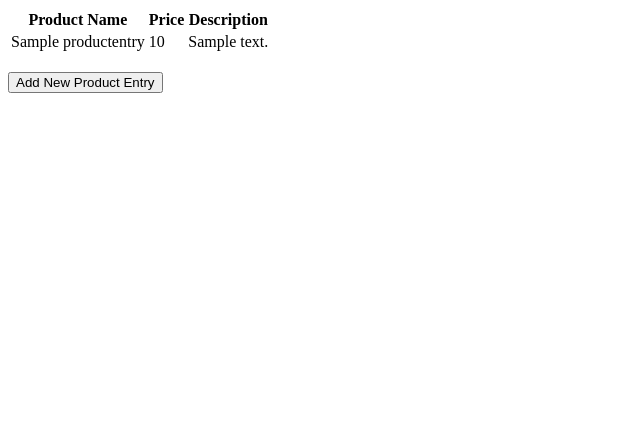
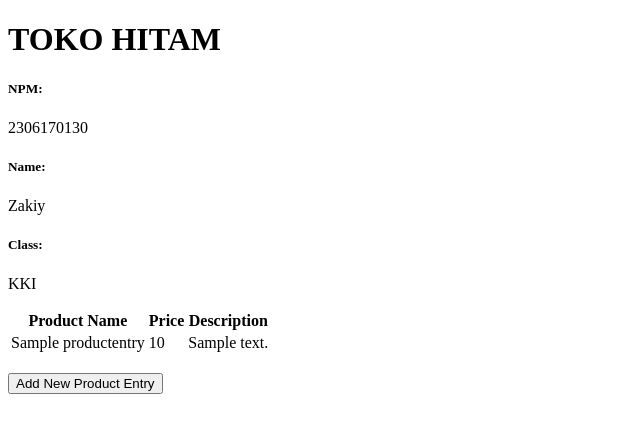
Before and after one commit to ZakiyDaulay/ecommerceproject, a Django app: page / in a window 1280 px wide. Shown: the top 433 px of the page, without its empty margins (0-640 px from the left). Run offline with Django 5.2, Linux system fonts and the light colour scheme; tables that the repository leaves empty hold one stand-in row (Sample ...).

Commit message:
added name,store name, and class into the webpage

```diff
--- a/main/templates/main.html
+++ b/main/templates/main.html
@@ -1,5 +1,16 @@
 {% extends 'base.html' %}
 {% block content %}
+<h1>TOKO HITAM</h1>
+
+<h5>NPM: </h5>
+<p>{{ NPM }}<p>
+
+<h5>Name:</h5>
+<p>{{ Name }}</p>
+
+<h5>Class:</h5>
+<p>{{ Class }}</p>
+
 {% if not products %}
 <p>There are no products in the database.</p>
 {% else %}
--- a/main/views.py
+++ b/main/views.py
@@ -26,6 +26,7 @@ def show_main(request):
         'Name_APP' : 'TOKO HITAM',
         'Name': 'Zakiy',
         'Class': 'KKI',
+        'NPM': '2306170130',
         'products':products
 
     }
```
